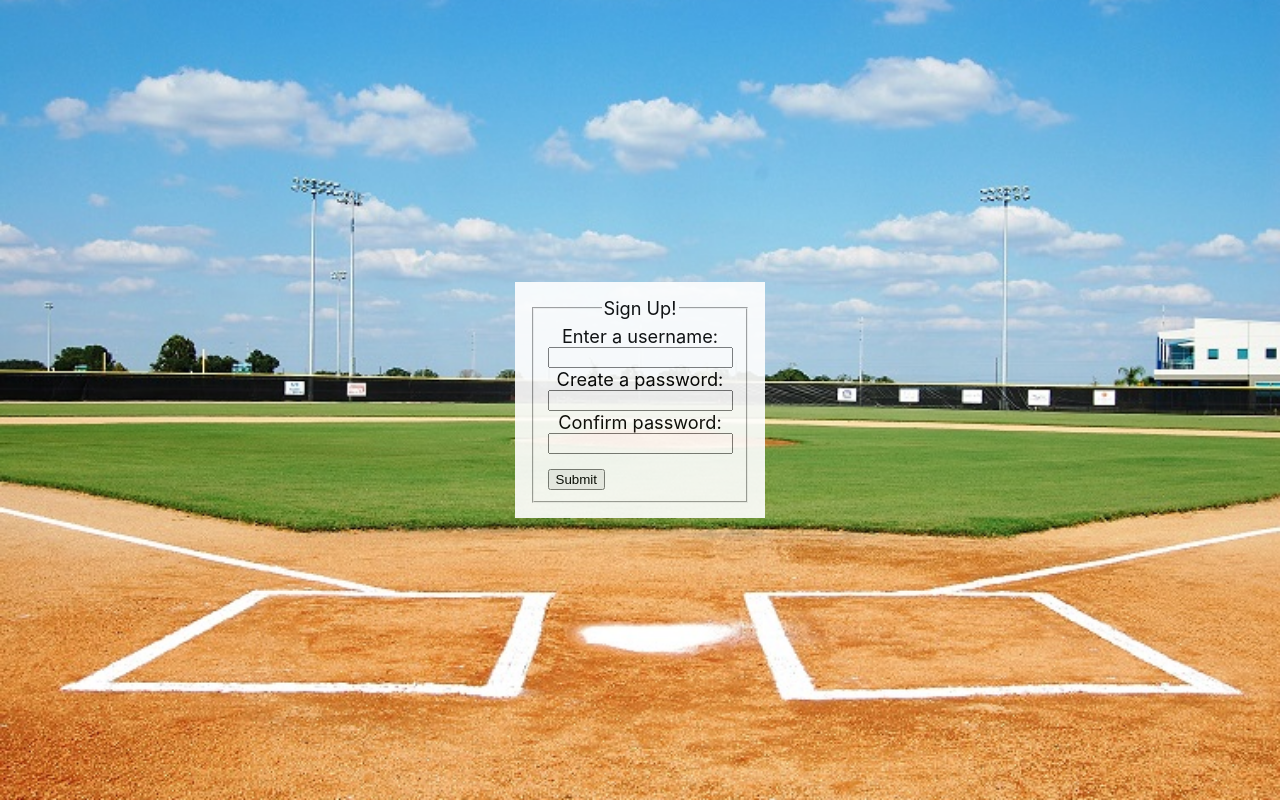
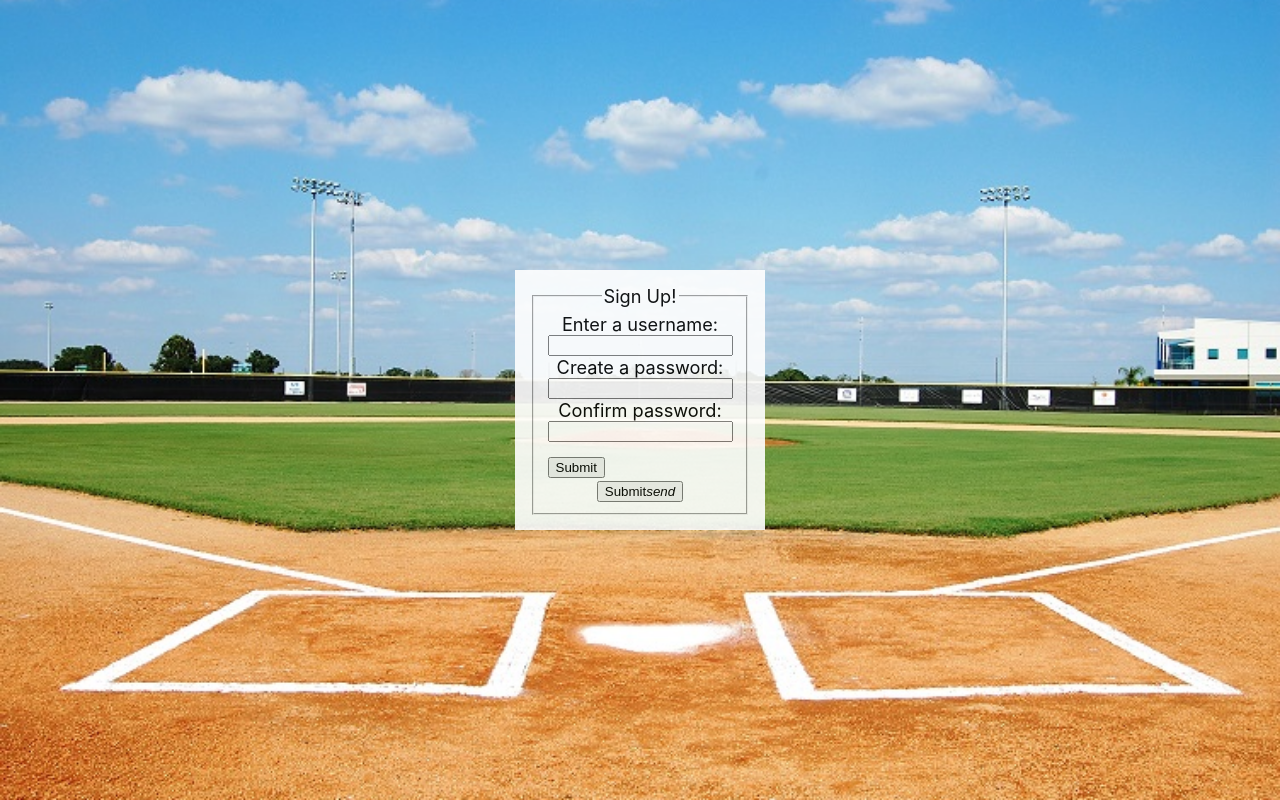
Before and after one commit to JinseiNai/Baseball-Stat-Keeper, a React (Create React App) app in the folder stat-app/: page /signup in a window 1280 px wide. Built offline with nearby package versions, Linux system fonts and the light colour scheme.

Commit message:
added materialize css

```diff
--- a/stat-app/package.json
+++ b/stat-app/package.json
@@ -3,6 +3,7 @@
   "version": "0.1.0",
   "private": true,
   "dependencies": {
+    "materialize-css": "^1.0.0-rc.2",
     "react": "^16.9.0",
     "react-dom": "^16.9.0",
     "react-router-dom": "^5.0.1",
--- a/stat-app/src/components/signup-form.js
+++ b/stat-app/src/components/signup-form.js
@@ -62,6 +62,9 @@
                     Confirm password:
                     <input type="password" value={this.state.confirmPassword} onChange={this.handleChangeConfirmPassword.bind(this)} />
                     <input type="submit" value="Submit" className="submit" onClick={this.handleSubmit.bind(this)} />
+                    <button class="btn waves-effect waves-light" type="submit" name="action">Submit
+                        <i class="material-icons right">send</i>
+                    </button>
                 </fieldset>
             </div>
         );
```
Also changed, not shown: 1 other file (tests, documents, lock files or other folders).
